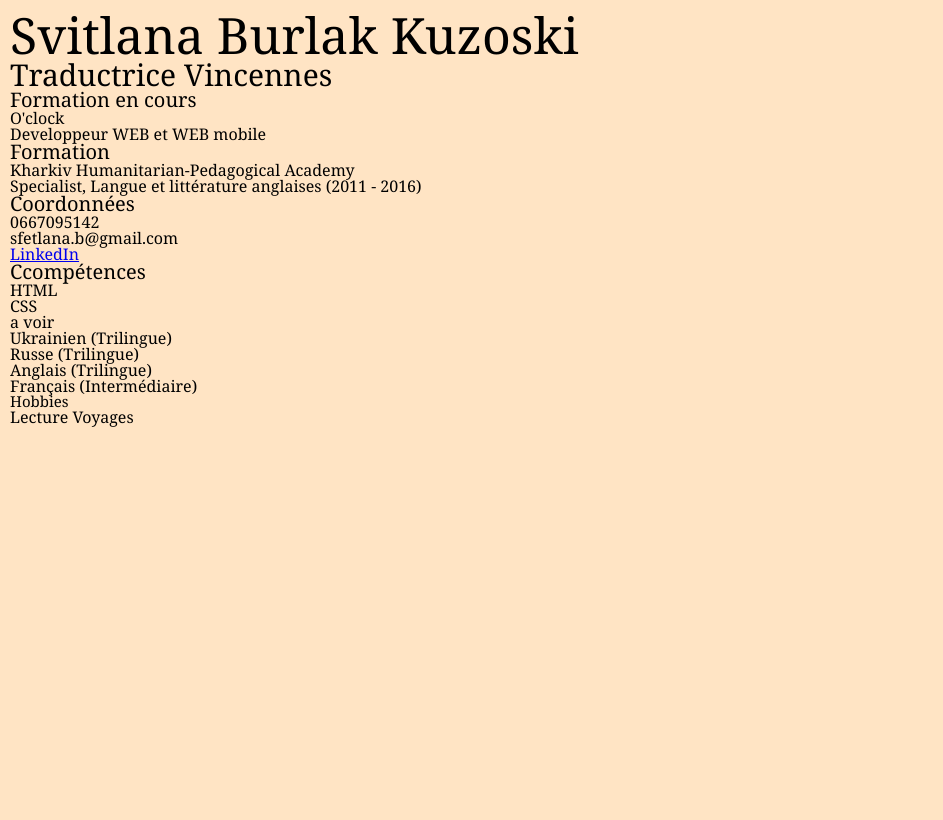
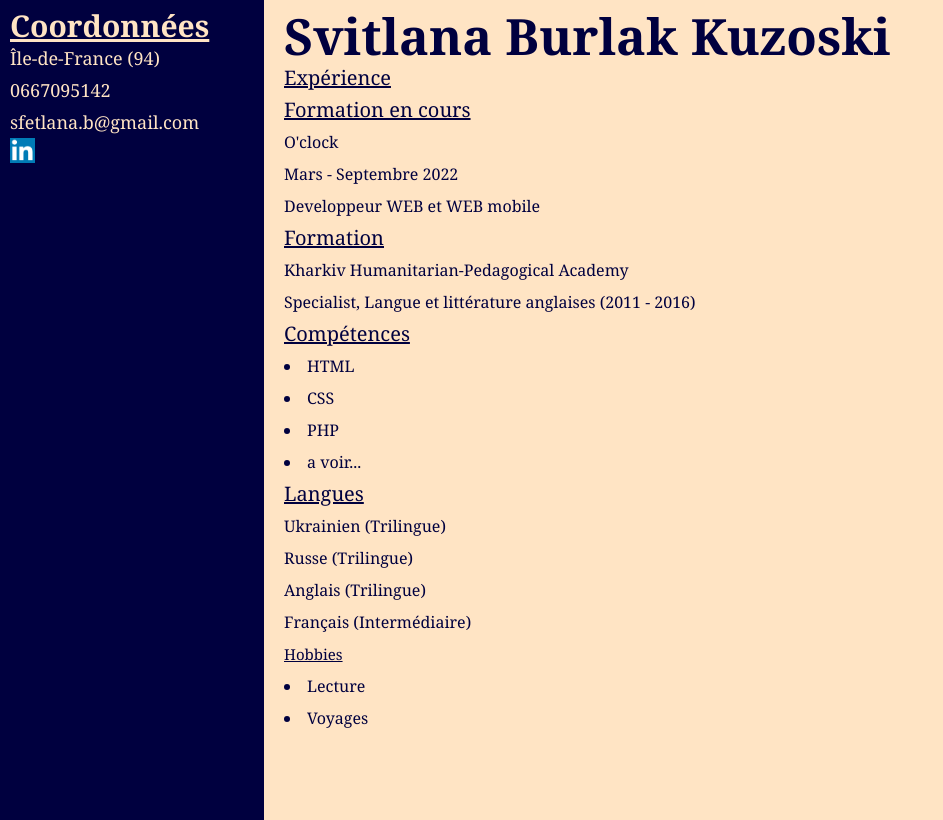
Before and after one commit to svitlanaburlak/svitlanaburlak.github.io, a plain HTML site: page index.html in a window 1280 px wide. Shown: the whole page, without its empty margins (0-943 px from the left). Drawn offline with Linux system fonts and the light colour scheme.

Commit message:
two parts

```diff
--- a/index.html
+++ b/index.html
@@ -11,32 +11,60 @@
 </head>
 
     <body>
+
+        <section class="left_side">
+            <h3 class="left_side__title">Coordonnées</h3>
+                <ul>
+                    <li>
+                        Île-de-France (94)
+                    </li>
+                    <li>
+                        <a href="callto:+330667095142">0667095142</a>
+                    </li>
+                    <li>
+                        <a href="sfetlana.b@gmail.com">sfetlana.b@gmail.com</a></li>
+                    <li><a href="https://www.linkedin.com/in/svitlana-burlak-kuzoski-88b749133">
+                    <img class="left_side__img" src="linkedin-logo.jpg" alt="LinkedIn">
+                    </a></li>
+                </ul>
+        </section>
+
+        <section class="right_side">
         <header>
             <h1>Svitlana Burlak Kuzoski</h1>
-            <h2>Traductrice Vincennes</h2>
+            <h2></h2>
         </header>
+
+        <div>
+            <h3>Expérience</h3>
+            <ul>
+                <li></li>
+                <li></li>
+                <li></li>
+            </ul>
+
+        </div>
 
             <div>
                 <h3>Formation en cours</h3>
-                    <p>O'clock</p>
-                    <p>Developpeur WEB et WEB mobile</p>
+                    <p> <a href="https://oclock.io/" alt="Oclock">O'clock </a></p>
+                    <p>Mars - Septembre 2022</p>
+                    <p>Developpeur WEB et WEB mobile </p>
+
                 <h3>Formation</h3>
                     <p>Kharkiv Humanitarian-Pedagogical Academy</p>
                     <p>Specialist, Langue et littérature anglaises (2011 - 2016)</p>
             </div>
         <div>
-                <h3>Coordonnées</h3>
-                <p>0667095142</p>
-                <p>sfetlana.b@gmail.com</p>
-                <a href="https://www.linkedin.com/in/svitlana-burlak-kuzoski-88b749133">LinkedIn</a>
 
-                <h3>Ccompétences</h3>
-            <ul>
+                <h3>Compétences</h3>
+
                 <li>HTML</li>
                 <li>CSS</li>
-                <li>a voir</li>
-            </ul>
+                <li>PHP</li>
+                <li>a voir...</li>
 
+                <h3>Langues</h3>
             <ul>
                 <li>Ukrainien (Trilingue)</li>
                 <li>Russe (Trilingue)</li>
@@ -45,8 +73,10 @@
             </ul>
 
             <h4>Hobbies</h4>
-                Lecture
-                Voyages
-        </div>
+                <li>Lecture </li>
+                <li>Voyages </li>
+
+            </div>
+        </section>
     </body>
 </html>
--- a/style.css
+++ b/style.css
@@ -1,21 +1,79 @@
 body {
     font-family: Georgia, 'Times New Roman', Times, serif;
-    margin: 10px;
     background-color: bisque;
+    display: flex;
+    flex-direction: row;
+}
+
+.left_side{
+    width: 20%; /*20wv*/
+    min-width: 100px;
+    height: 100vh;
+    background-color: rgb(0, 0, 63);
+    color: bisque;
+    padding: 10px;
+    line-height: 2em;
+}
+
+.left_side__title {
+    font-size: 30px;
+    font-weight: bold;
+}
+
+.left_side__img {
+    width: 25px;
+}
+
+.left_side li {
+    font-size: 18px;
+}
+
+.left_side a {
+    text-decoration: none;
+    color:bisque;
+}
+
+.left_side a:hover {
+    color: white;
+}
+
+
+
+
+.right_side {
+    width: 80%;
+    min-width: 200px;
+    padding: 20px;
+    line-height: 2em;
+    color: rgb(0, 0, 63);
 }
 
 h1 {
     font-size: 50px;
+    font-weight: bold;
+    padding-bottom: 10px;;
 }
 
-h2 {
+/*h2 {
     font-size: 30px;
-}
+}*/
 
 h3 {
     font-size: 20px;
+    text-decoration: underline;
 }
 
 h4 {
     font-size: 15px;
+    text-decoration: underline;
 }
+
+.right_side a {
+    text-decoration: none;
+    color: rgb(0, 0, 63);
+}
+
+.right_side a:hover {
+    color: black;
+    background-color: gray;
+}
```
Also changed, not shown: linkedin-logo.jpg (added).
